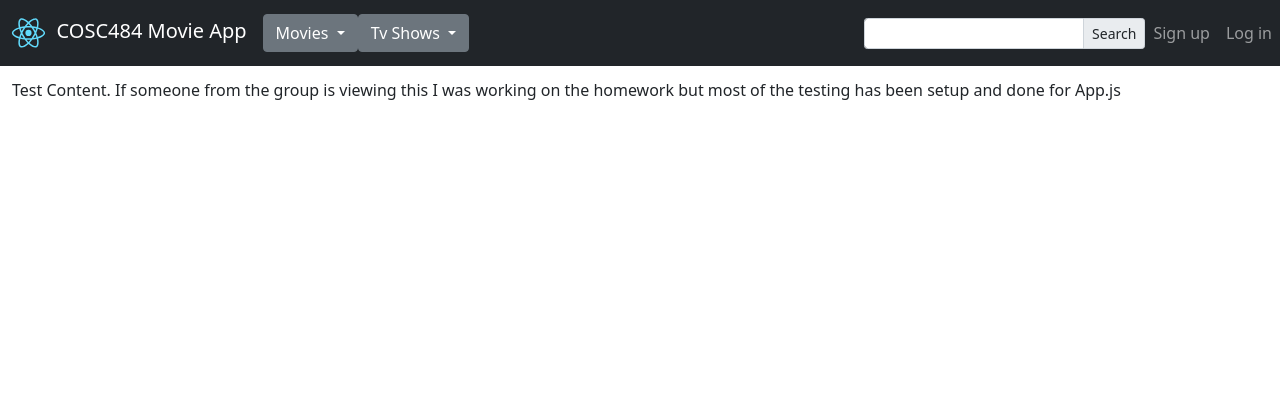
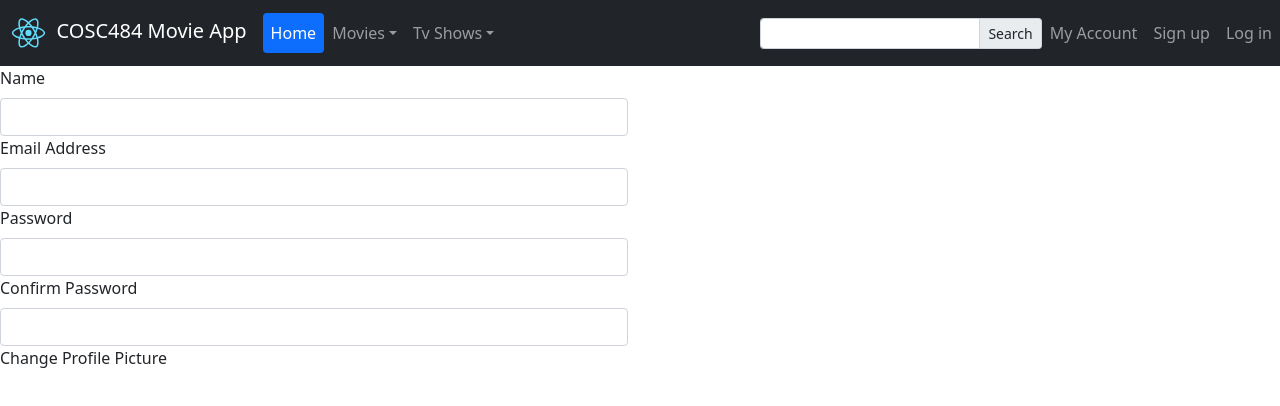
Before and after one commit to Pyxus/cosc484_group4_project, a React (Create React App) app in the folder client/: page / in a window 1280 px wide. Shown: the top 406 px of the page. Built offline with nearby package versions, Linux system fonts and the light colour scheme.

Commit message:
put navbar in separate component. ill finish up userProfile 2moro

```diff
--- a/client/src/components/App.js
+++ b/client/src/components/App.js
@@ -9,10 +9,12 @@ import PrivateRoute from './PrivateRoute'
 import ForgotPassword from './ForgotPassword'
 import UpdateProfile from './UpdateProfile'
 
+
 function App() {
     return (
         <Container className ="d-flex align-items-center justify-content-center" style={{minHeight: "100vh"}}>
             <div className='w-100' style={{maxWidth: "400px"}}>
+
                 <BrowserRouter>
                     <AuthProvider>
                         <Routes>
--- a/client/src/components/HomePage.js
+++ b/client/src/components/HomePage.js
@@ -1,84 +1,15 @@
 import logo from "../logo.svg";
 import React from "react";
 import { Nav, Navbar, InputGroup, FormControl } from "react-bootstrap";
+import Navbar1 from "./Navbar/Navbar1";
 
 export default function HomePage() {
     return (
         <div>
-            <Navbar bg="dark" variant="dark" sticky="top">
-                <Navbar.Brand>
-                    <img src={logo} height="40px" />
-                    COSC484 Movie App
-                </Navbar.Brand>
-
-                <Nav>
-                    <div class="dropdown">
-                        <button class="btn btn-secondary dropdown-toggle" type="button" id="dropdownMenu2"
-                            data-toggle="dropdown" aria-haspopup="true" aria-expanded="false"
-                        > Movies </button>
-                        <div class="dropdown-menu" aria-labelledby="dropdownMenu2">
-                            <button class="dropdown-item" type="button">Action</button>
-                            <button class="dropdown-item" type="button">Comedy</button>
-                            <button class="dropdown-item" type="button">Documentary </button>
-                            <button class="dropdown-item" type="button"> Drama </button>
-                            <button class="dropdown-item" type="button"> Fiction </button>
-                            <button class="dropdown-item" type="button">Horror</button>
-                        </div>
-                    </div>
-                </Nav>
-                <Nav>
-                    <div class="dropdown">
-                    <button class="btn btn-secondary dropdown-toggle" type="button" id="dropdownMenu2"
-                            data-toggle="dropdown" aria-haspopup="true" aria-expanded="false"
-                        > Tv Shows </button>
-                        <div class="dropdown-menu" aria-labelledby="dropdownMenu2">
-                            <button class="dropdown-item" type="button">Action</button>
-                            <button class="dropdown-item" type="button">Comedy</button>
-                            <button class="dropdown-item" type="button">Documentary </button>
-                            <button class="dropdown-item" type="button"> Drama </button>
-                            <button class="dropdown-item" type="button"> Fiction </button>
-                            <button class="dropdown-item" type="button">Horror</button>
-                        </div>
-                    </div>
-                </Nav>
-
-                {/*   ///////////////////////////////////////////////////////////////////// */}
-                {/* <Nav>
-            <li className="dropdown"><a class="dropdown-toggle"
-                data-toggle="dropdown" href="#">Movies<span
-                    ></span></a>
-            <ul className=' ' class='hidden'>
-                <li><a href=" ">Action</a></li>
-                <li><a href=" ">Comedy</a></li>
-                <li><a href=" ">Documentary</a></li>
-                <li><a href=" ">Drama</a></li>
-                <li><a href=" ">Fiction</a></li>
-                <li><a href=" ">Horror</a></li>
-
-            </ul>
-        </li>
-
-
-            </Nav> */}
-                <Nav className="ms-auto">
-                    <InputGroup size="sm">
-                        <FormControl
-                            aria-label="Search"
-                            aria-describedby="inputGroup-sizing-sm"
-                        />
-                        <InputGroup.Text id="inputGroup-sizing-sm">Search</InputGroup.Text>
-                    </InputGroup>
-                </Nav>
-                <Nav>
-                    <Nav.Link href="">Sign up</Nav.Link>
-                    <Nav.Link href="">Log in</Nav.Link>
-                </Nav>
-            </Navbar>
-
+            <Navbar1 />
             <div style={{ padding: "12px", height: "3000px" }}>
                 {/*Content Area*/}
-                Test Content. If someone from the group is viewing this I was working on
-                the homework but most of the testing has been setup and done for App.js
+            HomePage
             </div>
         </div>
     );
--- /dev/null
+++ b/client/src/components/Navbar/Navbar1.js
@@ -0,0 +1,69 @@
+import logo from "../../logo.svg";
+import React from "react";
+import { Nav, Navbar, InputGroup, FormControl, NavDropdown } from "react-bootstrap";
+
+
+export default function Navbar1() {
+    const handleSelect = (eventKey) => alert(`selected ${eventKey}`);
+    return (
+        <div>
+            <Navbar bg="dark" variant="dark" sticky="top">
+                <Navbar.Brand>
+                    {<img src={logo} height="40px" />}
+                    COSC484 Movie App
+                </Navbar.Brand>
+                {/* do something with eventKey */}
+
+                <Nav variant="pills" activeKey="1" onSelect={handleSelect}>
+                    <Nav.Item>
+                        <Nav.Link eventKey="1" href="#/home">
+                            Home
+                        </Nav.Link>
+                    </Nav.Item>
+
+                    <NavDropdown title="Movies" id="nav-dropdown">
+                        <NavDropdown.Item eventKey="4.1">Action</NavDropdown.Item>
+                        <NavDropdown.Item eventKey="4.2">Comedy</NavDropdown.Item>
+                        <NavDropdown.Item eventKey="4.3">Documentary</NavDropdown.Item>
+                        <NavDropdown.Item eventKey="4.4">Drama</NavDropdown.Item>
+                        <NavDropdown.Item eventKey="4.5">Fiction</NavDropdown.Item>
+                        <NavDropdown.Item eventKey="4.6">Horror</NavDropdown.Item>
+
+                    </NavDropdown>
+                    <NavDropdown title="Tv Shows" id="nav-dropdown">
+                        <NavDropdown.Item eventKey="4.1">Action</NavDropdown.Item>
+                        <NavDropdown.Item eventKey="4.2">Comedy</NavDropdown.Item>
+                        <NavDropdown.Item eventKey="4.3">Documentary</NavDropdown.Item>
+                        <NavDropdown.Item eventKey="4.4">Drama</NavDropdown.Item>
+                        <NavDropdown.Item eventKey="4.5">Fiction</NavDropdown.Item>
+                        <NavDropdown.Item eventKey="4.6">Horror</NavDropdown.Item>
+                        <NavDropdown.Divider />
+                        <NavDropdown.Item eventKey="4.4">Separated link</NavDropdown.Item>
+
+                    </NavDropdown>
+
+                </Nav>
+                <Nav className="ms-auto">
+
+                </Nav>
+                <Nav className="ms-auto">
+                    <InputGroup size="sm">
+                        <FormControl
+                            aria-label="Search"
+                            aria-describedby="inputGroup-sizing-sm"
+                        />
+                        <InputGroup.Text id="inputGroup-sizing-sm">Search</InputGroup.Text>
+                    </InputGroup>
+                </Nav>
+                <Nav>
+                    <Nav.Item>
+                        <Nav.Link eventKey="1" href="">My Account</Nav.Link>
+                    </Nav.Item>
+                    <Nav.Link href="">Sign up</Nav.Link>
+                    <Nav.Link href="">Log in</Nav.Link>
+                </Nav>
+            </Navbar>
+
+        </div>
+    );
+}
--- /dev/null
+++ b/client/src/components/UserProfile.js
@@ -0,0 +1,81 @@
+import React from 'react'
+import { Form, Button, Row, Col } from "react-bootstrap";
+import Navbar1 from './Navbar/Navbar1'
+
+export default function UserProfile() {
+    return (
+        <>
+            <Navbar1 />
+            <div>
+                <Row className="profileContainer">
+                    <Col md={6}>
+                    <Form.Group controlId="name">
+                <Form.Label>Name</Form.Label>
+                <Form.Control
+                  /* type="text"
+                  placeholder="Enter Name"
+                  value={name}
+                  onChange={(e) => setName(e.target.value)} */
+                ></Form.Control>
+              </Form.Group>
+              <Form.Group controlId="email">
+                <Form.Label>Email Address</Form.Label>
+                <Form.Control
+                  /*type="email"
+                  placeholder="Enter Email"
+                   value={email}
+                  onChange={(e) => setEmail(e.target.value)} */
+                ></Form.Control>
+              </Form.Group>
+              <Form.Group controlId="password">
+                <Form.Label>Password</Form.Label>
+                <Form.Control
+                  /*type="password"
+                  placeholder="Enter Password"
+                   value={password}
+                  onChange={(e) => setPassword(e.target.value)} */
+                ></Form.Control>
+              </Form.Group>
+              <Form.Group controlId="confirmPassword">
+                <Form.Label>Confirm Password</Form.Label>
+                <Form.Control
+                  /* type="password"
+                  placeholder="Confirm Password"
+                  value={confirmPassword}
+                  onChange={(e) => setConfirmPassword(e.target.value)} */
+                ></Form.Control>
+              </Form.Group>{/* " "}
+              {{picMessage && (
+                <ErrorMessage variant="danger">{picMessage}</ErrorMessage>
+              )} */}
+              <Form.Group controlId="pic">
+                <Form.Label>Change Profile Picture</Form.Label>
+             {/*    <Form.File
+                  onChange={(e) => postDetails(e.target.files[0])}
+                  id="custom-file"
+                  type="image/png"
+                  label="Upload Profile Picture"
+                  custom
+                /> */}
+              </Form.Group>
+
+                    </Col>
+                    <Col
+                        style={{
+                            display: "flex",
+                            alignItems: "center",
+                            justifyContent: "center",
+                        }}
+                    >
+                        <img src=" " alt="" className="profilePic" />
+                    </Col>
+                </Row>
+            </div>
+        </>
+
+
+
+    )
+
+
+}
--- a/client/src/index.js
+++ b/client/src/index.js
@@ -3,11 +3,13 @@ import ReactDOM from 'react-dom/client'
 import App from './components/App'
 import 'bootstrap/dist/css/bootstrap.min.css'
 import HomePage from './components/HomePage'
+import UserProfile from './components/UserProfile'
+import Dashboard from './components/Dashboard'
 
 const root = ReactDOM.createRoot(document.getElementById('root'))
 
 root.render(
   <React.StrictMode>
-    <HomePage/>
+    <UserProfile/>
   </React.StrictMode>,
 )
```
